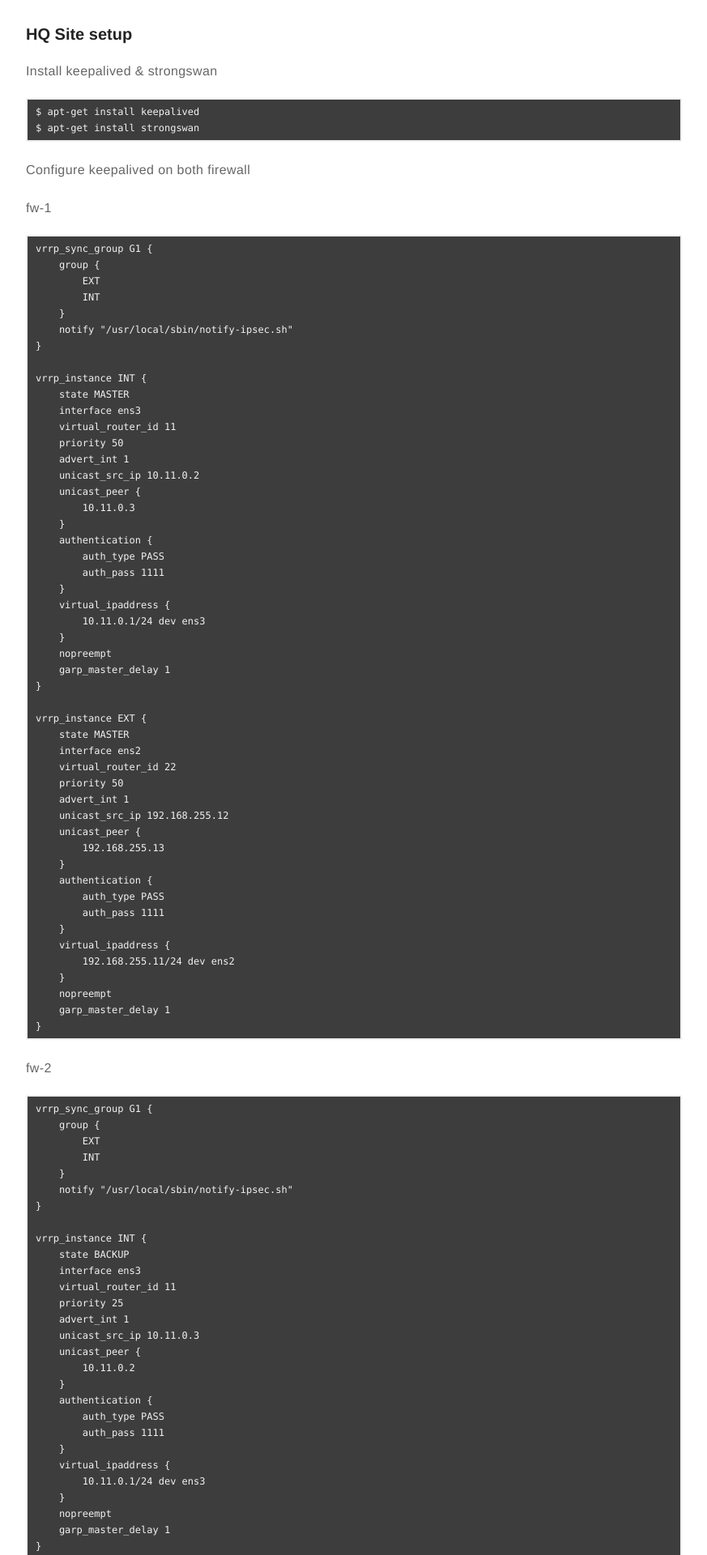
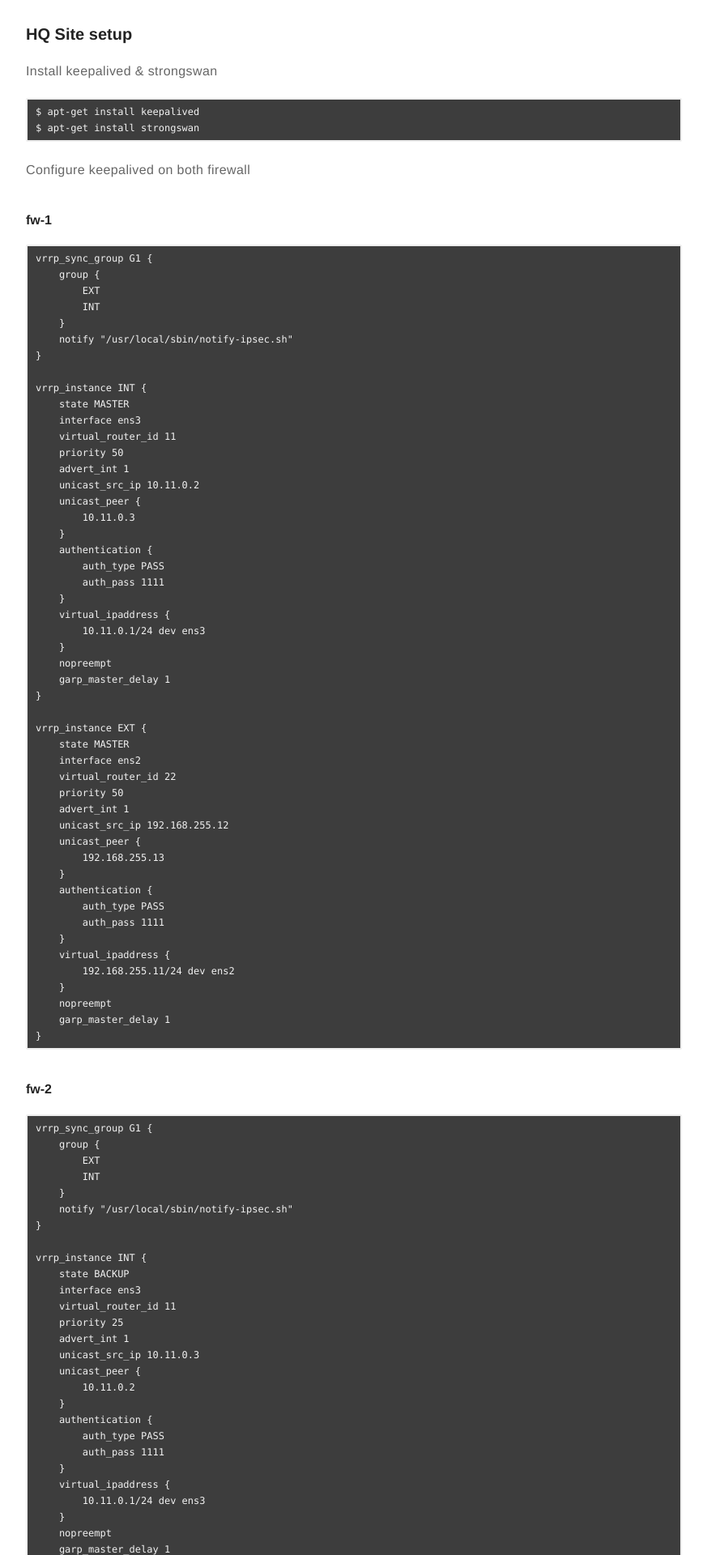
Before and after one commit to satishdotpatel/satishdotpatel.github.io, a Jekyll site: the page built from _posts/2021-10-08-ha-strongswan-ipsec-vpn.markdown, in a window 1280 px wide. Shown: the part 1660-3580 px from the top of the page at 81% size, without its empty margins (203-1076 px from the left). Built offline with Jekyll 4.4.1, drawn with Linux system fonts in a browser that asks for light colours; comment, search, counter and statistics services are not loaded.

````diff
--- a/_posts/2021-10-08-ha-strongswan-ipsec-vpn.markdown
+++ b/_posts/2021-10-08-ha-strongswan-ipsec-vpn.markdown
@@ -64,7 +64,7 @@ $ apt-get install strongswan
 
 Configure keepalived on both firewall
 
-fw-1
+#### fw-1
 
 ```
 vrrp_sync_group G1 {
@@ -118,7 +118,7 @@ vrrp_instance EXT {
 }
 ```
 
-fw-2
+#### fw-2
 
 ```
 vrrp_sync_group G1 {
````
